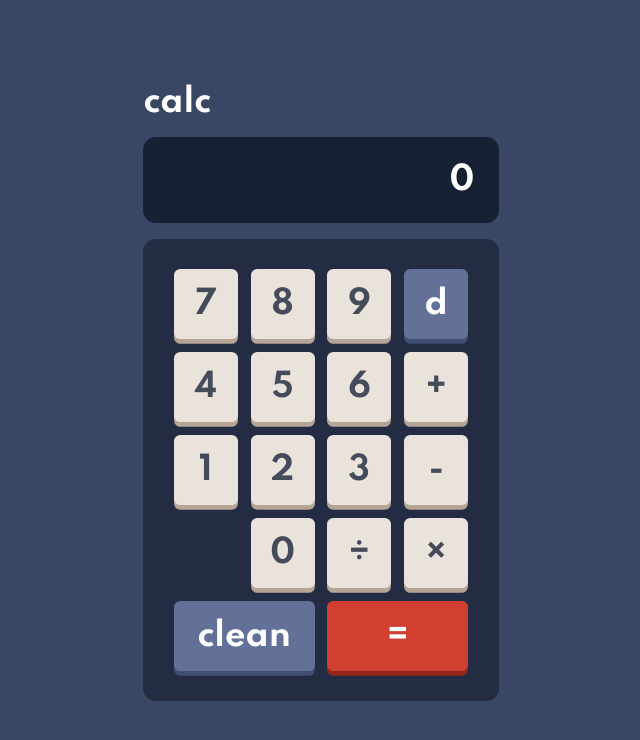
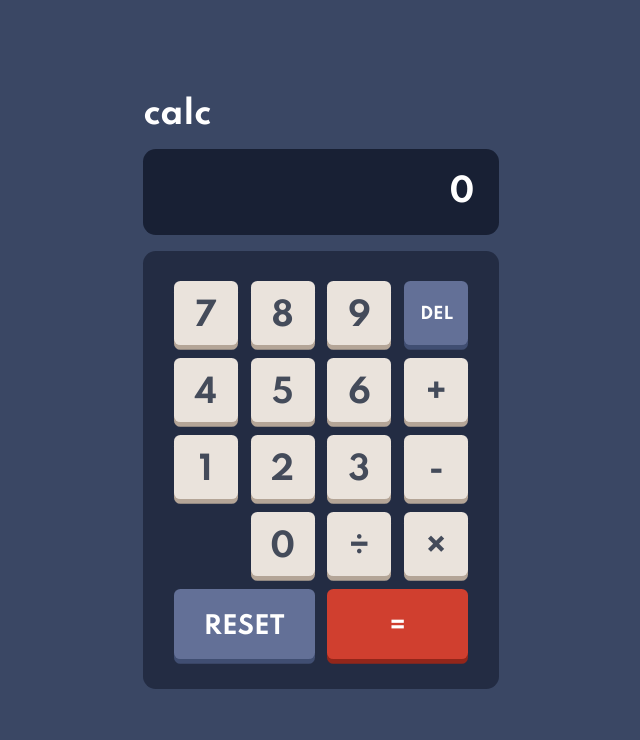
Before and after one commit to minhlong149/calculator-app, a plain HTML site: page index.html in a window 1280 px wide. Shown: the whole page, without its empty margins (319-959 px from the left). Drawn offline with Linux system fonts and the light colour scheme.

Commit message:
Improve UI

```diff
--- a/index.html
+++ b/index.html
@@ -20,7 +20,7 @@
       <div id="7" class="num key">7</div>
       <div id="8" class="num key">8</div>
       <div id="9" class="num key">9</div>
-      <div id="backspace" class="func key">d</div>
+      <div id="backspace" class="func key"><span class="text">DEL</span></div>
       <div id="4" class="num key">4</div>
       <div id="5" class="num key">5</div>
       <div id="6" class="num key">6</div>
@@ -33,8 +33,8 @@
       <div id="0" class="num key">0</div>
       <div id="div" class="operator key">÷</div>
       <div id="mul" class="operator key">×</div>
-      <div id="clean" class="func key long">clean</div>
-      <div id="equal" class="func key long">=</div>
+      <div id="clean" class="func key long"><span class="text">RESET</span></div>
+      <div id="equal" class="func key long"><span class="text">=</span></div>
       <div></div>
     </div>
   </div>
--- a/style.css
+++ b/style.css
@@ -56,13 +56,15 @@ body {
 
 .key {
   width: 1rem;
+  height: 1rem;
   text-align: center;
   padding: 0.5rem;
   margin: 0.2rem;
   border-radius: 0.2rem;
 }
 
-.key:hover, #screen:hover {
+.key:hover,
+#screen:hover {
   cursor: pointer;
 }
 
@@ -83,6 +85,15 @@ body {
   box-shadow: 0 0.15rem var(--key-shadow-1);
 }
 
+.text,
+#backspace {
+  font-size: 0.75rem;
+}
+
+#backspace .text {
+  font-size: 0.5rem;
+}
+
 #equal {
   background-color: var(--key-background-2-toggle);
   box-shadow: 0 0.15rem var(--key-shadow-2);
@@ -91,6 +102,7 @@ body {
 
 .long {
   width: auto;
+  height: auto;
   grid-column: span 2;
 }
 
```
